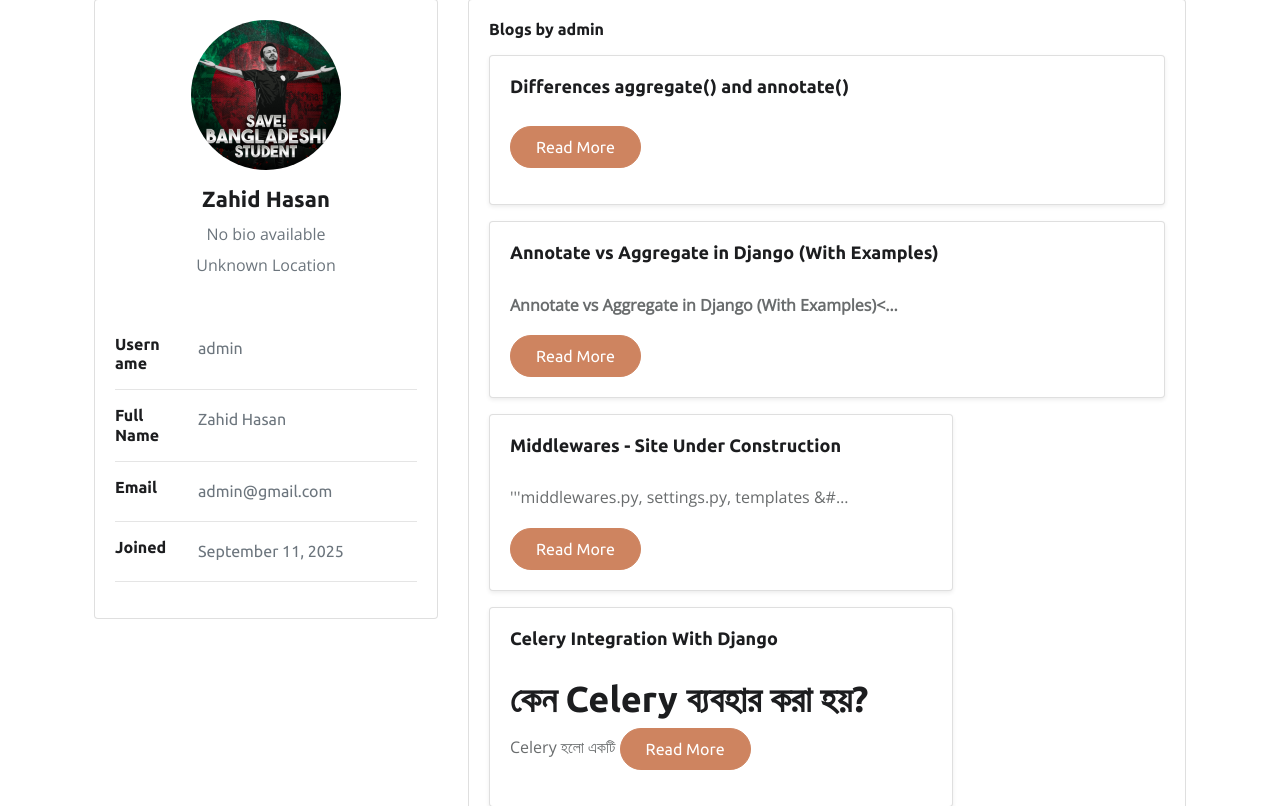
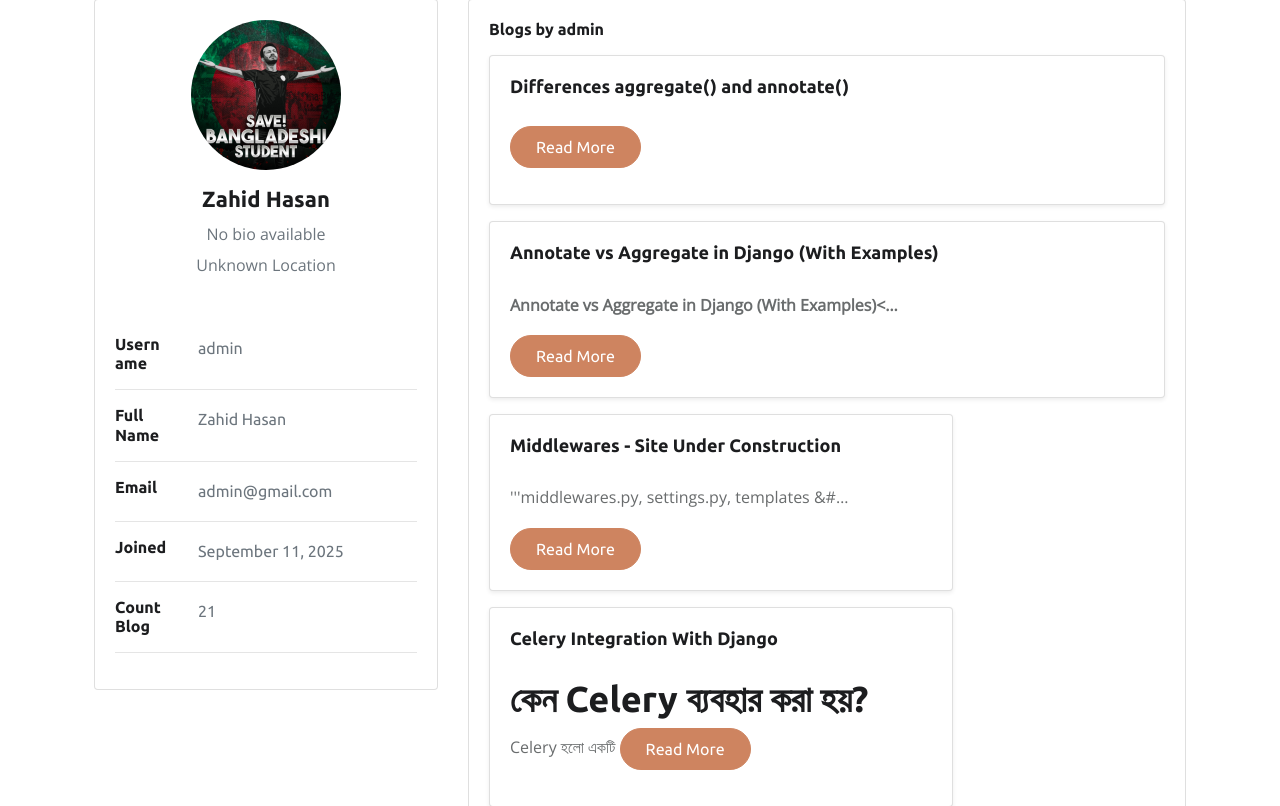
Before and after one commit to zahidhasanmilu/Blog_System---VAID-TECH, a Django app: page /account/profile/admin/ in a window 1280 px wide. Shown: the part 99-905 px from the top of the page. Run offline with Django 5.2, Linux system fonts and the light colour scheme; data comes from the database, SQL or seed files in the repository; both versions use the stored data as it was after the commit; parts of the project's set-up code (start-up, migrations or seed data) failed here and were passed over; some libraries are stand-ins or nearby versions.

Commit message:
annotation and aggeregation

```diff
--- a/app_account/views.py
+++ b/app_account/views.py
@@ -28,6 +28,7 @@ from .forms.register import RegisterForm
 from .models import Profile
 
 # User
+from django.db.models import Count
 from django.contrib.auth import get_user_model
 User = get_user_model()
 
@@ -37,6 +38,9 @@ User = get_user_model()
 def User_ProfileView(request, username):
     profile_user = get_object_or_404(Profile, user__username=username)
     user_blogs = profile_user.user.user_blogs.all()
+
+    users_blog_count = User.objects.filter(id=profile_user.user.id).annotate(
+        blog_count=Count('user_blogs')).first().blog_count
 
     form = None
     if request.user == profile_user.user:
@@ -60,7 +64,9 @@ def User_ProfileView(request, username):
     context = {
         'profile_user': profile_user,
         'user_blogs': user_blogs,
-        'form': form
+        'form': form,
+
+        'users_blog_count': users_blog_count,
     }
     return render(request, 'app_account/profile.html', context)
 
@@ -239,7 +245,8 @@ def resend_verification(request):
             return redirect("activate_with_otp")
 
         except CustomUser.DoesNotExist:
-            messages.error(request, f"No account found with this email: {email}")
+            messages.error(
+                request, f"No account found with this email: {email}")
             return redirect("resend_verification")
 
     return render(request, "app_account/verification/resend_verification.html")
@@ -275,6 +282,8 @@ def user_login(request):
 
 
 '''
+
+
 @logout_required
 def user_login(request):
     if request.user.is_authenticated:
@@ -298,6 +307,7 @@ def user_login(request):
 
     return render(request, "app_account/login.html", {"form": form})
 
+
 @login_required
 def user_logout(request):
     logout(request)
--- a/templates/app_account/profile.html
+++ b/templates/app_account/profile.html
@@ -67,6 +67,13 @@
                                 <h6 class="mb-0">Joined</h6>
                             </div>
                             <div class="col-sm-9 text-secondary">{{ profile_user.user.date_joined|date:"F d, Y" }}</div>
+                        </div>
+                        <hr>
+                         <div class="row">
+                            <div class="col-sm-3">
+                                <h6 class="mb-0">Count Blog</h6>
+                            </div>
+                            <div class="col-sm-9 text-secondary">{{users_blog_count}}</div>
                         </div>
                         <hr>
                         <div class="row">
--- a/templates/index.html
+++ b/templates/index.html
@@ -11,11 +11,14 @@ Home | Blog System
 
 
 {% block content %}
+
 <section class="section">
     <div class="container p-4"> <!-- container যোগ করো -->
         <div class="row">
+
             <!-- Main Content -->
             <div class="col-lg-8 mb-5 mb-lg-0">
+                <h2>   total blogs: {{ total_blogs }}</h2>
                 {% for blog in blogs %}
                 <article class="row p-3 mb-4 blog-card">
                     <div class="col-md-12">
```
Also changed, not shown: app_home/views.py (+11 -1 lines), db.sqlite3.
